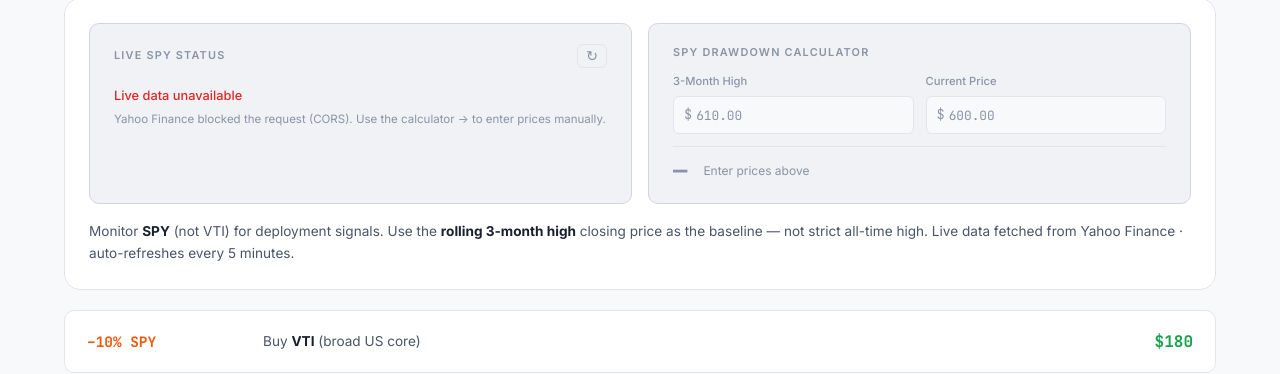
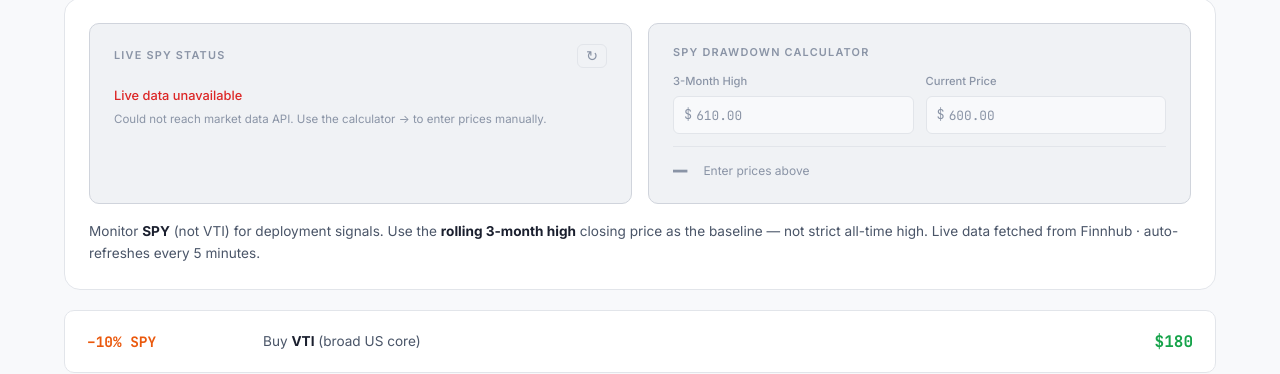
Before and after one commit to DavidDeanIntegrated/InvestmentThesis, a Jekyll site: the page built from index.html, in a window 1280 px wide and 900 px high, scrolled down 2888 px. Shown: the part 148-522 px from the top of the window. Built offline with Jekyll 4.4.1, drawn with Linux system fonts in a browser that asks for light colours; part of the change alters nothing that is shown.

Commit message:
Switch live price fetching from Yahoo+proxies to Finnhub REST API
Replace unreliable Yahoo Finance + CORS proxy system with direct
Finnhub REST API calls for stocks/ETFs and CoinGecko for BTC.
Update SPY drawdown monitor to use Finnhub quote + candle endpoints.
Remove all proxy infrastructure (allorigins, corsproxy, codetabs).

https://claude.ai/code/session_01J8dy2wvUYzyzVrbwmrEExx

```diff
--- a/assets/js/dashboard.js
+++ b/assets/js/dashboard.js
@@ -25,9 +25,6 @@ const SLEEVE_COLORS = {
   'High Conviction':    '#f87171',
   'Commodity':          '#fb923c',
 };
-
-// Yahoo Finance ticker mapping (only for tickers that differ)
-const YAHOO_TICKERS = { 'BTC': 'BTC-USD' };
 
 // shares = exact share count from Robinhood
 // dollar = position value as of PORTFOLIO_DATE (fallback when live prices unavailable)
@@ -561,89 +558,54 @@ function initHoldingsTable() {
 }
 
 /* ═══════════════════════════════════════════════════════════════
-   LIVE MARKET PRICES
+   LIVE MARKET PRICES — Finnhub + CoinGecko
+   ───────────────────────────────────────────────────────────────
+   Stocks/ETFs: Finnhub REST API (free tier, 60 calls/min)
+   Crypto (BTC): CoinGecko free API (no key required)
 ═══════════════════════════════════════════════════════════════ */
 
-// Fetch with a timeout (default 8s) — prevents hanging proxies from blocking everything
+const FINNHUB_TOKEN = 'd6j0l3pr01qleu95sbr0d6j0l3pr01qleu95sbrg';
+
 function fetchWithTimeout(url, timeoutMs) {
   timeoutMs = timeoutMs || 8000;
-  const controller = new AbortController();
-  const timer = setTimeout(function() { controller.abort(); }, timeoutMs);
+  var controller = new AbortController();
+  var timer = setTimeout(function() { controller.abort(); }, timeoutMs);
   return fetch(url, { signal: controller.signal }).finally(function() { clearTimeout(timer); });
 }
 
-// CORS proxy strategies — each returns a { url, parse } pair
-const PROXY_STRATEGIES = [
-  {
-    name: 'allorigins',
-    buildUrl: function(url) { return 'https://api.allorigins.win/get?url=' + encodeURIComponent(url); },
-    parse: async function(res) { var w = await res.json(); return JSON.parse(w.contents); },
-  },
-  {
-    name: 'corsproxy',
-    buildUrl: function(url) { return 'https://corsproxy.org/?' + encodeURIComponent(url); },
-    parse: async function(res) { return res.json(); },
-  },
-  {
-    name: 'codetabs',
-    buildUrl: function(url) { return 'https://api.codetabs.com/v1/proxy?quest=' + encodeURIComponent(url); },
-    parse: async function(res) { return res.json(); },
-  },
-];
-
-async function fetchViaProxy(url, startIdx) {
-  startIdx = startIdx || 0;
-  var strategies = PROXY_STRATEGIES.slice(startIdx).concat(PROXY_STRATEGIES.slice(0, startIdx));
-  for (var i = 0; i < strategies.length; i++) {
-    var s = strategies[i];
-    try {
-      var res = await fetchWithTimeout(s.buildUrl(url));
-      if (res.ok) return await s.parse(res);
-    } catch { /* next strategy */ }
-  }
-  throw new Error('All proxy strategies failed for: ' + url);
-}
-
-// Reverse-map Yahoo symbols back to portfolio tickers
-const YAHOO_REVERSE = {};
-Object.entries(YAHOO_TICKERS).forEach(([k, v]) => { YAHOO_REVERSE[v] = k; });
-
-function parseYahooPrice(meta) {
-  if (!meta || !meta.regularMarketPrice) return null;
-  var price = meta.regularMarketPrice;
-  var prevClose = meta.chartPreviousClose || meta.previousClose || price;
+// Fetch a single stock/ETF quote from Finnhub
+async function fetchStockQuote(ticker) {
+  var url = 'https://finnhub.io/api/v1/quote?symbol=' + encodeURIComponent(ticker) + '&token=' + FINNHUB_TOKEN;
+  var res = await fetchWithTimeout(url);
+  if (!res.ok) throw new Error('Finnhub ' + res.status);
+  var q = await res.json();
+  // q = { c: current, d: change, dp: percent change, h: high, l: low, o: open, pc: previous close, t: timestamp }
+  if (!q || !q.c || q.c === 0) return null;
   return {
-    price: price,
-    prevClose: prevClose,
-    change: prevClose ? ((price - prevClose) / prevClose) * 100 : 0,
+    price: q.c,
+    prevClose: q.pc || q.c,
+    change: q.dp || 0,
   };
 }
 
-async function fetchAllPricesBatch(proxyIdx) {
-  var symbols = HOLDINGS.map(function(h) { return YAHOO_TICKERS[h.ticker] || h.ticker; }).join(',');
-  var url = 'https://query2.finance.yahoo.com/v8/finance/spark?symbols=' + encodeURIComponent(symbols) + '&range=1d&interval=1d';
-
-  var json = await fetchViaProxy(url, proxyIdx);
-  var results = {};
-  var items = (json.spark && json.spark.result) || [];
-  for (var i = 0; i < items.length; i++) {
-    var item = items[i];
-    var resp = item.response && item.response[0];
-    if (!resp || !resp.meta) continue;
-    var data = parseYahooPrice(resp.meta);
-    if (!data) continue;
-    var ticker = YAHOO_REVERSE[item.symbol] || item.symbol;
-    results[ticker] = data;
-  }
-  return Object.keys(results).length > 0 ? results : null;
+// Fetch BTC price from CoinGecko (no API key needed)
+async function fetchBtcPrice() {
+  var url = 'https://api.coingecko.com/api/v3/simple/price?ids=bitcoin&vs_currencies=usd&include_24hr_change=true';
+  var res = await fetchWithTimeout(url);
+  if (!res.ok) throw new Error('CoinGecko ' + res.status);
+  var data = await res.json();
+  if (!data.bitcoin || !data.bitcoin.usd) return null;
+  return {
+    price: data.bitcoin.usd,
+    prevClose: data.bitcoin.usd / (1 + (data.bitcoin.usd_24h_change || 0) / 100),
+    change: data.bitcoin.usd_24h_change || 0,
+  };
 }
 
-async function fetchSinglePrice(ticker, proxyIdx) {
-  var yahooTicker = YAHOO_TICKERS[ticker] || ticker;
-  var url = 'https://query2.finance.yahoo.com/v8/finance/chart/' + encodeURIComponent(yahooTicker) + '?range=1d&interval=1d';
-  var json = await fetchViaProxy(url, proxyIdx);
-  var result = json.chart && json.chart.result && json.chart.result[0];
-  return result ? parseYahooPrice(result.meta) : null;
+// Route to the right fetcher based on ticker
+function fetchSinglePrice(ticker) {
+  if (ticker === 'BTC') return fetchBtcPrice();
+  return fetchStockQuote(ticker);
 }
 
 // Merge new prices into cached prices and save
@@ -655,83 +617,52 @@ function mergePricesIntoCache(newPrices) {
   return merged;
 }
 
-// Fetch individual tickers in parallel with all fetches racing independently
-async function fetchMissingPrices(tickers, proxyIdx) {
+// Fetch all tickers in parallel — each independently
+async function fetchAllPrices() {
   var results = {};
-  var fetches = tickers.map(function(ticker) {
-    return fetchSinglePrice(ticker, proxyIdx).then(function(data) {
-      if (data) results[ticker] = data;
+  var fetches = HOLDINGS.map(function(h) {
+    return fetchSinglePrice(h.ticker).then(function(data) {
+      if (data) results[h.ticker] = data;
+    }).catch(function() { /* skip failed ticker */ });
+  });
+  await Promise.all(fetches);
+  return Object.keys(results).length > 0 ? results : null;
+}
+
+// Retry only the tickers that are still missing
+async function retryMissingPrices(existingPrices) {
+  var have = existingPrices || {};
+  var missing = HOLDINGS.filter(function(h) { return !have[h.ticker]; });
+  if (missing.length === 0) return null;
+
+  var results = {};
+  var fetches = missing.map(function(h) {
+    return fetchSinglePrice(h.ticker).then(function(data) {
+      if (data) results[h.ticker] = data;
     }).catch(function() { /* skip */ });
   });
   await Promise.all(fetches);
-  return results;
-}
-
-async function fetchAllPrices() {
-  var results = {};
-
-  // Round 1: Try batch endpoint
-  try {
-    var batch = await fetchAllPricesBatch(0);
-    if (batch) Object.assign(results, batch);
-  } catch { /* batch failed */ }
-
-  // Find missing tickers and fetch them individually (all in parallel)
-  var missing = HOLDINGS.filter(function(h) { return !results[h.ticker]; }).map(function(h) { return h.ticker; });
-  if (missing.length > 0) {
-    var individual = await fetchMissingPrices(missing, 0);
-    Object.assign(results, individual);
-  }
-
-  return Object.keys(results).length > 0 ? results : null;
-}
-
-// Retry still-missing tickers using a different proxy start index
-async function retryMissingPrices(existingPrices) {
-  var have = existingPrices || {};
-  var missing = HOLDINGS.filter(function(h) { return !have[h.ticker]; }).map(function(h) { return h.ticker; });
-  if (missing.length === 0) return null;
-
-  var results = {};
-
-  // Try batch with a different proxy first
-  try {
-    var batch = await fetchAllPricesBatch(1);
-    if (batch) {
-      for (var i = 0; i < missing.length; i++) {
-        if (batch[missing[i]]) results[missing[i]] = batch[missing[i]];
-      }
-    }
-  } catch { /* batch retry failed */ }
-
-  // Individual fetch for anything still missing, using yet another proxy
-  var stillMissing = missing.filter(function(t) { return !results[t]; });
-  if (stillMissing.length > 0) {
-    var individual = await fetchMissingPrices(stillMissing, 2);
-    Object.assign(results, individual);
-  }
-
   return Object.keys(results).length > 0 ? results : null;
 }
 
 function updateTableWithPrices(prices) {
   if (!prices) return;
 
-  HOLDINGS.forEach(h => {
-    const data = prices[h.ticker];
+  HOLDINGS.forEach(function(h) {
+    var data = prices[h.ticker];
     if (!data) return;
 
-    const row = document.querySelector('tr[data-ticker="' + h.ticker + '"]');
+    var row = document.querySelector('tr[data-ticker="' + h.ticker + '"]');
     if (!row) return;
 
-    const priceCell = row.querySelector('.price-cell');
-    const changeCell = row.querySelector('.change-cell');
+    var priceCell = row.querySelector('.price-cell');
+    var changeCell = row.querySelector('.change-cell');
 
     if (priceCell) {
       priceCell.textContent = '$' + fmt(data.price);
     }
     if (changeCell) {
-      const sign = data.change >= 0 ? '+' : '';
+      var sign = data.change >= 0 ? '+' : '';
       changeCell.textContent = sign + data.change.toFixed(2) + '%';
       changeCell.className = 'change-cell ' + (data.change >= 0 ? 'positive' : 'negative');
     }
@@ -739,7 +670,7 @@ function updateTableWithPrices(prices) {
 }
 
 function showPriceStatus(state, detail) {
-  const el = document.getElementById('tablePriceStatus');
+  var el = document.getElementById('tablePriceStatus');
   if (!el) return;
 
   if (state === 'loading') {
@@ -861,7 +792,7 @@ async function initLivePrices() {
     showPriceStatus('loading');
   }
 
-  // Step 2: Fetch fresh prices (batch + individual fallback)
+  // Step 2: Fetch fresh prices (all tickers in parallel)
   try {
     var prices = await fetchAllPrices();
     if (prices) {
@@ -1119,19 +1050,31 @@ function spyTriggerLabel(pct, high) {
 }
 
 async function fetchSpyData() {
-  const yahooUrl = 'https://query2.finance.yahoo.com/v8/finance/chart/SPY?range=3mo&interval=1d&includePrePost=false';
+  // Fetch current SPY quote from Finnhub
+  var quoteUrl = 'https://finnhub.io/api/v1/quote?symbol=SPY&token=' + FINNHUB_TOKEN;
+  var quoteRes = await fetchWithTimeout(quoteUrl);
+  if (!quoteRes.ok) throw new Error('Finnhub quote ' + quoteRes.status);
+  var quote = await quoteRes.json();
+  if (!quote || !quote.c) throw new Error('No SPY quote data');
 
-  const json   = await fetchViaProxy(yahooUrl);
-  const result = json.chart.result[0];
-  const closes = result.indicators.quote[0].close.filter(c => c != null);
+  var current = quote.c;
 
-  if (!closes.length) throw new Error('No price data returned');
+  // Fetch 3-month daily candles to find the rolling high
+  var now = Math.floor(Date.now() / 1000);
+  var threeMonthsAgo = now - (90 * 24 * 60 * 60);
+  var candleUrl = 'https://finnhub.io/api/v1/stock/candle?symbol=SPY&resolution=D&from=' + threeMonthsAgo + '&to=' + now + '&token=' + FINNHUB_TOKEN;
+  var candleRes = await fetchWithTimeout(candleUrl);
+  if (!candleRes.ok) throw new Error('Finnhub candle ' + candleRes.status);
+  var candles = await candleRes.json();
 
-  const current = result.meta.regularMarketPrice;
-  const high3m  = Math.max(...closes);
-  const pct     = ((current - high3m) / high3m) * 100;
+  if (!candles || candles.s !== 'ok' || !candles.c || !candles.c.length) {
+    throw new Error('No SPY candle data');
+  }
 
-  const data = { current, high3m, pct };
+  var high3m = Math.max.apply(null, candles.c);
+  var pct = ((current - high3m) / high3m) * 100;
+
+  var data = { current: current, high3m: high3m, pct: pct };
   setCache('spy', data);
   return data;
 }
@@ -1169,7 +1112,7 @@ function initSpyLive() {
   }
 
   function showError() {
-    body.innerHTML = '<div class="spy-live-error"><div class="spy-live-error-msg">Live data unavailable</div><div class="spy-live-error-sub">Yahoo Finance blocked the request (CORS). Use the calculator \u2192 to enter prices manually.</div></div>';
+    body.innerHTML = '<div class="spy-live-error"><div class="spy-live-error-msg">Live data unavailable</div><div class="spy-live-error-sub">Could not reach market data API. Use the calculator \u2192 to enter prices manually.</div></div>';
   }
 
   async function load() {
@@ -1185,7 +1128,7 @@ function initSpyLive() {
       } else {
         showError();
       }
-      // CORS proxy failures are expected — silently fall back to cache
+      // API failures are expected sometimes — silently fall back to cache
     } finally {
       refreshBtn.classList.remove('spinning');
       refreshBtn.disabled = false;
--- a/index.html
+++ b/index.html
@@ -198,7 +198,7 @@ extra_js:
         </div>
       </div>
       <div class="spy-info">
-        <p>Monitor <strong>SPY</strong> (not VTI) for deployment signals. Use the <strong>rolling 3-month high</strong> closing price as the baseline — not strict all-time high. Live data fetched from Yahoo Finance · auto-refreshes every 5 minutes.</p>
+        <p>Monitor <strong>SPY</strong> (not VTI) for deployment signals. Use the <strong>rolling 3-month high</strong> closing price as the baseline — not strict all-time high. Live data fetched from Finnhub · auto-refreshes every 5 minutes.</p>
       </div>
     </div>
     <div class="ladder" id="deploymentLadder"></div>
```
Also changed, not shown: README.md.
